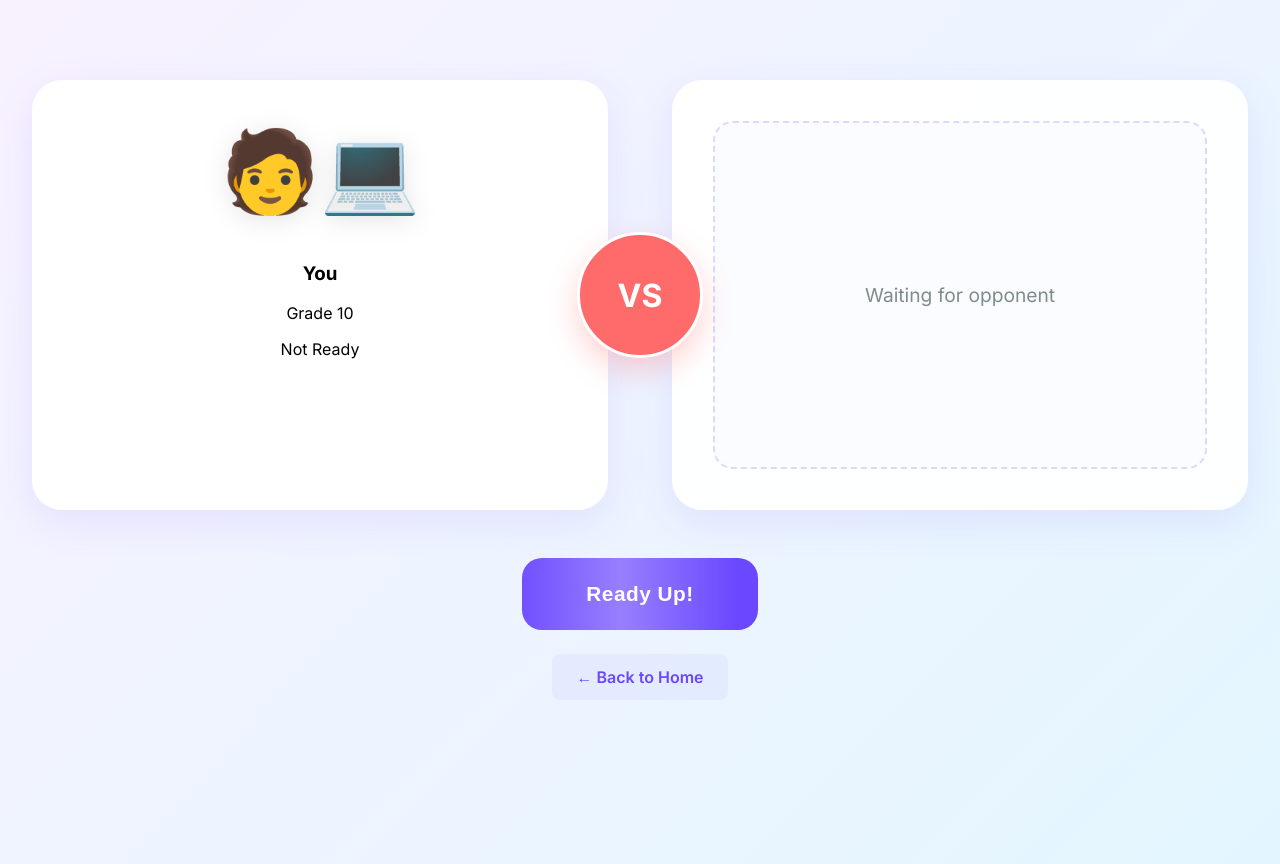
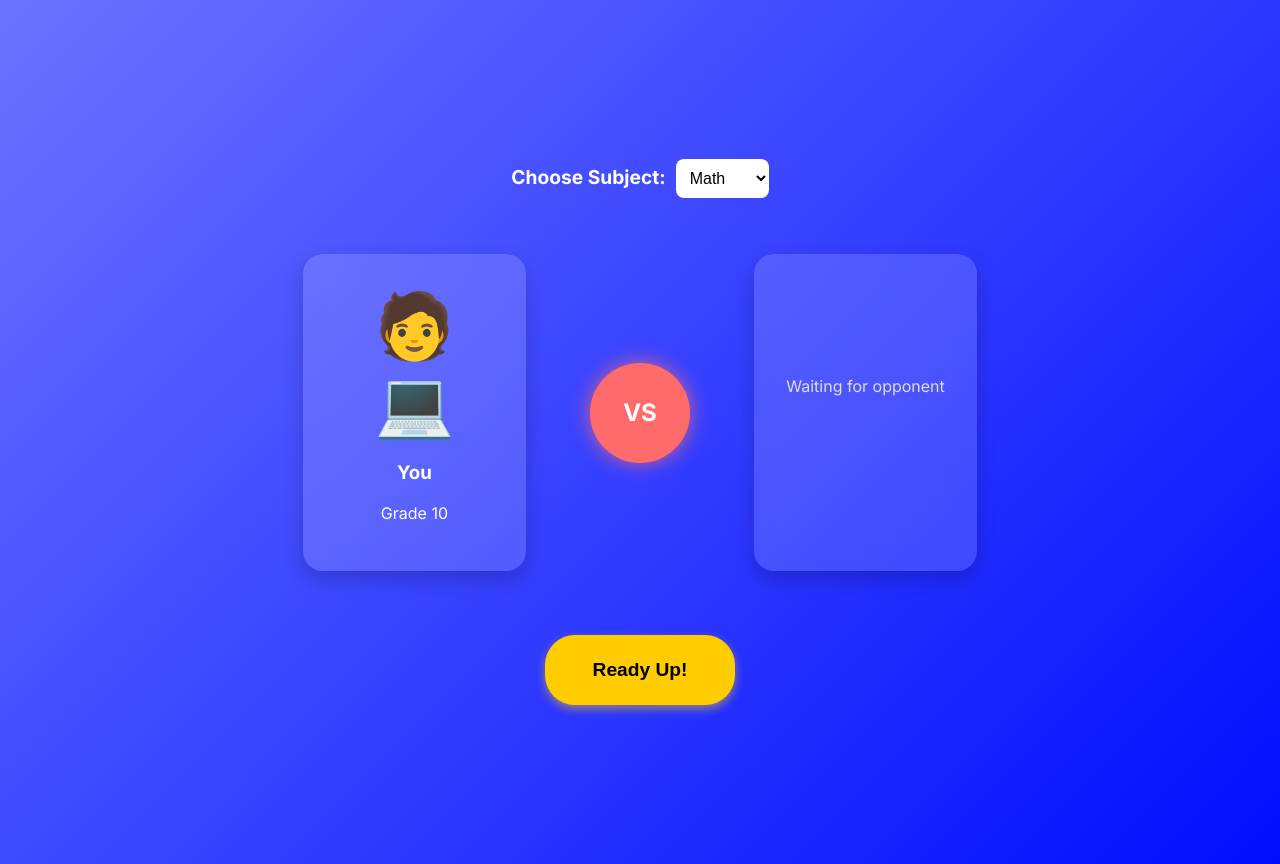
Before and after one commit to arcchiebald/MindClash, a React (Create React App) app in the folder my-app/: page /battle in a window 1280 px wide. Built offline with nearby package versions, Linux system fonts and the light colour scheme.

Commit message:
added battlesession

```diff
--- a/my-app/src/pages/Battle.css
+++ b/my-app/src/pages/Battle.css
@@ -1,263 +1,147 @@
-/* Battle.css */
-:root {
-    --primary: #6b48ff;
-    --secondary: #ff6b6b;
-    --accent: #ffd700;
-  }
+/* src/pages/Battle.css */
 
 .battle-container {
   padding: 2rem;
   min-height: 100vh;
-    background: linear-gradient(135deg, #f8f2ff 0%, #e3f6ff 100%);
+  background: linear-gradient(135deg, #6b73ff 0%, #000dff 100%);
   font-family: 'Inter', sans-serif;
+  color: white;
+  display: flex;
+  flex-direction: column;
+  align-items: center;
+  justify-content: center;
+}
+
+.subject-select-container {
+  margin-bottom: 1.5rem;
+  text-align: center;
+}
+
+.subject-select-container label {
+  font-size: 1.2rem;
+  font-weight: bold;
+}
+
+.subject-select {
+  margin-left: 10px;
+  padding: 10px;
+  font-size: 1rem;
+  border-radius: 8px;
+  border: none;
+  background: white;
+  color: black;
+  cursor: pointer;
 }
 
 .battle-panels {
   display: flex;
   justify-content: center;
   gap: 4rem;
-    max-width: 1400px;
-    margin: 3rem auto;
-    position: relative;
+  margin: 2rem auto;
+  max-width: 1200px;
 }
 
 .user-panel, .opponent-panel {
-    flex: 0 1 500px;
-    background: rgba(255, 255, 255, 0.95);
-    padding: 2.5rem;
-    border-radius: 30px;
-    box-shadow: 0 12px 40px rgba(107, 72, 255, 0.1);
-    backdrop-filter: blur(12px);
-    border: 1px solid rgba(255, 255, 255, 0.3);
-    transition: all 0.4s cubic-bezier(0.175, 0.885, 0.32, 1.275);
-    position: relative;
-    overflow: hidden;
-  }
-
-  .user-panel::before, .opponent-panel::before {
-    content: '';
-    position: absolute;
-    top: -50%;
-    left: -50%;
-    width: 200%;
-    height: 200%;
-    background: linear-gradient(45deg, transparent 20%, rgba(107, 72, 255, 0.05) 50%, transparent 80%);
-    animation: shine 6s infinite linear;
-  }
-
-  @keyframes shine {
-    100% { transform: translateX(100%); }
-  }
-
-  .user-panel:hover, .opponent-panel:hover {
-    transform: translateY(-8px) scale(1.02);
-    box-shadow: 0 20px 50px rgba(107, 72, 255, 0.2);
+  flex: 1;
+  background: rgba(255, 255, 255, 0.15);
+  padding: 2rem;
+  border-radius: 20px;
+  box-shadow: 0 8px 20px rgba(0, 0, 0, 0.2);
+  text-align: center;
+  backdrop-filter: blur(10px);
 }
 
 .battle-avatar {
-    font-size: 5rem;
-    margin-bottom: 1.5rem;
-    display: inline-block;
-    filter: drop-shadow(0 4px 12px rgba(0,0,0,0.1));
-    transition: transform 0.3s ease;
-  }
-
-  .battle-avatar:hover {
-    transform: rotate(15deg) scale(1.1);
+  font-size: 4rem;
+  margin-bottom: 1rem;
 }
 
 .vs-circle {
-    width: 120px;
-    height: 120px;
-    background: var(--secondary);
+  width: 100px;
+  height: 100px;
+  background: #ff6b6b;
   border-radius: 50%;
   display: flex;
   align-items: center;
   justify-content: center;
-    font-size: 2rem;
-    font-weight: 800;
+  font-size: 1.5rem;
+  font-weight: bold;
   color: white;
-    position: absolute;
-    left: 50%;
-    top: 50%;
-    transform: translate(-50%, -50%);
-    z-index: 2;
-    box-shadow: 0 12px 30px rgba(255, 107, 107, 0.3);
-    border: 3px solid white;
+  align-self: center;
+  box-shadow: 0 0 20px rgba(255, 107, 107, 0.8);
 }
 
 .searching-pulse {
-    position: absolute;
-    width: 100%;
-    height: 100%;
-    border-radius: 50%;
-    background: rgba(255,107,107,0.3);
   animation: pulse 1.5s infinite;
 }
 
 @keyframes pulse {
   0% { transform: scale(0.8); opacity: 1; }
-    100% { transform: scale(2.2); opacity: 0; }
+  100% { transform: scale(2); opacity: 0; }
+}
+
+.battle-controls {
+  text-align: center;
+  margin-top: 2rem;
 }
 
 .ready-button {
-    background: var(--primary);
-    color: white;
+  background: #ffcc00;
+  color: black;
+  font-weight: bold;
   border: none;
-    padding: 1.5rem 4rem;
-    border-radius: 20px;
-    font-size: 1.3rem;
+  padding: 1.5rem 3rem;
+  border-radius: 30px;
+  font-size: 1.2rem;
   cursor: pointer;
   transition: all 0.3s ease;
-    position: relative;
-    overflow: hidden;
-    font-weight: 600;
-    letter-spacing: 0.5px;
+  box-shadow: 0 4px 10px rgba(255, 204, 0, 0.5);
 }
 
-  .ready-button::before {
-    content: '';
-    position: absolute;
-    top: 0;
-    left: -100%;
-    width: 100%;
-    height: 100%;
-    background: linear-gradient(90deg,
-      transparent,
-      rgba(255,255,255,0.3),
-      transparent
-    );
-    animation: shine 1.5s infinite;
-  }
-
-  .ready-button.searching {
-    background: rgba(107, 72, 255, 0.8);
-    cursor: not-allowed;
-    padding-left: 3rem;
-    padding-right: 3rem;
+.ready-button:hover {
+  background: #ffaa00;
 }
 
 .search-spinner {
-    width: 24px;
-    height: 24px;
+  width: 20px;
+  height: 20px;
   border: 3px solid rgba(255,255,255,0.3);
   border-top-color: white;
   border-radius: 50%;
   animation: spin 1s linear infinite;
-    margin-right: 12px;
+  margin-right: 10px;
+}
+
+@keyframes spin {
+  to { transform: rotate(360deg); }
 }
 
 .countdown-timer {
-    font-size: 2.5rem;
-    color: var(--primary);
-    font-weight: 800;
-    margin-bottom: 1.5rem;
-    position: relative;
-    padding: 1rem;
-    background: rgba(107, 72, 255, 0.05);
-    border-radius: 15px;
+  font-size: 1.5rem;
+  color: white;
+  margin-bottom: 1rem;
 }
 
-  .countdown-progress {
-    position: absolute;
-    bottom: 0;
-    left: 0;
-    height: 4px;
-    background: var(--secondary);
-    transition: width 1s linear;
-    box-shadow: 0 2px 8px rgba(255,107,107,0.3);
+.back-button {
+  display: block;
+  text-align: center;
+  margin-top: 2rem;
+  color: #ffcc00;
+  text-decoration: none;
+  font-weight: 600;
 }
 
-  .cancel-button {
-    background: var(--secondary);
-    color: white;
-    border: none;
-    padding: 1rem 2rem;
-    border-radius: 15px;
-    cursor: pointer;
-    transition: all 0.3s ease;
-    font-weight: 600;
-    letter-spacing: 0.5px;
-    box-shadow: 0 4px 15px rgba(255,107,107,0.3);
-  }
-
-  .cancel-button:hover {
-    transform: scale(1.05);
-    box-shadow: 0 6px 20px rgba(255,107,107,0.4);
+.win-stats {
+  background: rgba(255, 215, 0, 0.3);
+  padding: 0.5rem 1rem;
+  border-radius: 8px;
+  margin-top: 1rem;
 }
 
 .opponent-placeholder {
-    background: rgba(248, 249, 255, 0.5);
-    border-radius: 20px;
-    padding: 2rem;
-    color: #7f8c8d;
-    min-height: 280px;
+  color: #ddd;
+  min-height: 200px;
   display: flex;
   align-items: center;
   justify-content: center;
-    font-size: 1.2rem;
-    border: 2px dashed rgba(107, 72, 255, 0.2);
 }
-
-  .win-stats {
-    background: rgba(255, 215, 0, 0.1);
-    padding: 0.8rem 1.5rem;
-    border-radius: 10px;
-    color: #2f2d2e;
-    font-weight: 600;
-    margin-top: 1rem;
-    border: 2px solid var(--accent);
-  }
-
-  .back-button {
-    display: inline-flex;
-    align-items: center;
-    gap: 0.8rem;
-    color: var(--primary);
-    text-decoration: none;
-    font-weight: 600;
-    padding: 1rem 2rem;
-    border-radius: 12px;
-    transition: all 0.3s ease;
-    margin: 2rem auto;
-    background: rgba(107, 72, 255, 0.05);
-  }
-
-  .back-button:hover {
-    background: rgba(107, 72, 255, 0.1);
-    transform: translateX(-8px);
-  }
-
-  @media (max-width: 768px) {
-    .battle-panels {
-      flex-direction: column;
-      gap: 2rem;
-      padding: 1rem;
-    }
-
-    .user-panel, .opponent-panel {
-      flex: none;
-      width: 100%;
-      padding: 1.5rem;
-    }
-
-    .vs-circle {
-      position: static;
-      transform: none;
-      margin: 2rem auto;
-    }
-
-    .battle-avatar {
-      font-size: 3.5rem;
-    }
-  }
-
-  /* Glow animation when both ready */
-  @keyframes ready-glow {
-    0% { box-shadow: 0 0 0 0 rgba(107, 72, 255, 0.2); }
-    100% { box-shadow: 0 0 0 15px rgba(107, 72, 255, 0); }
-  }
-
-  .ready-glow {
-    animation: ready-glow 1.5s infinite;
-  }
--- a/my-app/src/pages/Battle.js
+++ b/my-app/src/pages/Battle.js
@@ -1,13 +1,13 @@
-// src/pages/Battle.js
-import React, { useState, useEffect } from 'react';
-import { Link } from 'react-router-dom';
+import React, { useState } from 'react';
+import { useNavigate } from 'react-router-dom';
 import './Battle.css';
 
 const Battle = () => {
   const [isSearching, setIsSearching] = useState(false);
   const [foundOpponent, setFoundOpponent] = useState(null);
   const [countdown, setCountdown] = useState(5);
-  const [userReady, setUserReady] = useState(false);
+  const [selectedSubject, setSelectedSubject] = useState('Math');
+  const navigate = useNavigate();
 
   // Mock opponents data
   const mockOpponents = [
@@ -20,24 +20,29 @@ const Battle = () => {
     if (!isSearching && !foundOpponent) {
       setIsSearching(true);
 
-      // Mock opponent search delay
       setTimeout(() => {
-        setIsSearching(false);
         const opponent = mockOpponents[
           Math.floor(Math.random() * mockOpponents.length)
         ];
+        setIsSearching(false);
         setFoundOpponent(opponent);
-        startCountdown();
+        startCountdown(opponent); // Pass opponent directly here
       }, 2000);
     }
   };
 
-  const startCountdown = () => {
+  const startCountdown = (opponent) => { // Accept opponent as parameter
     const timer = setInterval(() => {
       setCountdown((prev) => {
         if (prev <= 1) {
           clearInterval(timer);
-          // Start battle here later
+          navigate('/battle/session', {
+            state: {
+              opponent: opponent, // Use the parameter
+              user: { name: "You", avatar: "🧑💻", grade: 10 },
+              subject: selectedSubject,
+            }
+          });
           return 5;
         }
         return prev - 1;
@@ -51,26 +56,38 @@ const Battle = () => {
     setCountdown(5);
   };
 
+  const handleSubjectChange = (e) => {
+    setSelectedSubject(e.target.value);
+  };
+
   return (
     <div className="battle-container">
+      <div className="subject-select-container">
+        <label htmlFor="subject">Choose Subject:</label>
+        <select
+          id="subject"
+          value={selectedSubject}
+          onChange={handleSubjectChange}
+          className="subject-select"
+        >
+          <option value="Math">Math</option>
+          <option value="English">English</option>
+          <option value="History">History</option>
+        </select>
+      </div>
+
       <div className="battle-panels">
-        {/* Current User Panel */}
         <div className="user-panel">
           <div className="battle-avatar">🧑💻</div>
           <h3>You</h3>
           <p>Grade 10</p>
-          <div className={`ready-status ${userReady ? 'ready' : ''}`}>
-            {userReady ? 'Ready!' : 'Not Ready'}
-          </div>
         </div>
 
-        {/* VS Separator */}
         <div className="vs-circle">
           <span>VS</span>
           {isSearching && <div className="searching-pulse"></div>}
         </div>
 
-        {/* Opponent Panel */}
         <div className="opponent-panel">
           {foundOpponent ? (
             <>
@@ -87,7 +104,6 @@ const Battle = () => {
         </div>
       </div>
 
-      {/* Battle Controls */}
       <div className="battle-controls">
         {!foundOpponent ? (
           <button
@@ -108,10 +124,6 @@ const Battle = () => {
           <div className="countdown-container">
             <div className="countdown-timer">
               Starting in {countdown}
-              <div
-                className="countdown-progress"
-                style={{ width: `${(countdown / 5) * 100}%` }}
-              ></div>
             </div>
             <button onClick={handleCancel} className="cancel-button">
               Cancel
@@ -119,10 +131,6 @@ const Battle = () => {
           </div>
         )}
       </div>
-
-      <Link to="/" className="back-button">
-        ← Back to Home
-      </Link>
     </div>
   );
 };
--- /dev/null
+++ b/my-app/src/pages/BattleSession.css
@@ -0,0 +1,115 @@
+.battle-session-container {
+    display: flex;
+    flex-direction: column;
+    align-items: center;
+    background: linear-gradient(135deg, #6b73ff 0%, #000dff 100%);
+    color: white;
+    padding: 2rem;
+    min-height: 100vh;
+  }
+
+  .players-container {
+    display: flex;
+    justify-content: center;
+    align-items: center;
+    margin-bottom: 2rem;
+    gap: 2rem;
+  }
+
+  .player-card {
+    background: rgba(255, 255, 255, 0.1);
+    padding: 1.5rem;
+    border-radius: 15px;
+    box-shadow: 0 0 20px rgba(0, 0, 0, 0.3);
+    text-align: center;
+    backdrop-filter: blur(8px);
+  }
+
+  .avatar {
+    font-size: 3rem;
+    margin-bottom: 1rem;
+  }
+
+  .vs {
+    font-size: 2rem;
+    font-weight: bold;
+    color: #ff6b6b;
+    text-align: center;
+    padding: 1rem;
+    border-radius: 50%;
+    background-color: #fff;
+    box-shadow: 0 0 15px rgba(255, 107, 107, 0.8);
+  }
+
+  .question-container {
+    display: flex;
+    flex-direction: column;
+    align-items: center;
+    margin-top: 2rem;
+  }
+
+  .question {
+    font-size: 1.5rem;
+    margin-bottom: 1rem;
+  }
+
+  .answer-input {
+    padding: 10px;
+    font-size: 1.2rem;
+    border-radius: 8px;
+    border: none;
+    margin-bottom: 1rem;
+    width: 250px;
+    text-align: center;
+  }
+
+  .submit-button {
+    background: #ffcc00;
+    color: black;
+    padding: 1rem 2rem;
+    border-radius: 30px;
+    font-size: 1.2rem;
+    cursor: pointer;
+    transition: background-color 0.3s ease;
+  }
+
+  .submit-button:hover {
+    background-color: #ffaa00;
+  }
+
+  .back-button {
+    margin-top: 2rem;
+    color: #ffcc00;
+    text-decoration: none;
+    font-weight: bold;
+    font-size: 1.1rem;
+  }
+  .subject-badge {
+  background: #6b48ff;
+  color: white;
+  padding: 0.3rem 0.8rem;
+  border-radius: 15px;
+  font-size: 0.9rem;
+  display: inline-block;
+  margin-top: 0.5rem;
+}
+
+.win-stats {
+  background: rgba(255, 215, 0, 0.1);
+  padding: 0.5rem 1rem;
+  border-radius: 8px;
+  margin-top: 1rem;
+  color: #ff6b6b;
+  font-weight: 600;
+}
+
+.error-container {
+  text-align: center;
+  padding: 2rem;
+}
+
+.error-container ul {
+  text-align: left;
+  max-width: 300px;
+  margin: 1rem auto;
+}
--- /dev/null
+++ b/my-app/src/pages/BattleSession.js
@@ -0,0 +1,54 @@
+import React from 'react';
+import { useLocation, Link } from 'react-router-dom';
+import './BattleSession.css';
+
+const BattleSession = () => {
+    const location = useLocation();
+    const { user, opponent, subject } = location.state || {};
+
+    if (!opponent) {
+      return (
+        <div className="battle-session-container">
+          <h2>Error: No opponent data received</h2>
+          <p>Possible reasons:</p>
+          <ul>
+            <li>Direct URL access without matchmaking</li>
+            <li>Connection timeout</li>
+          </ul>
+          <Link to="/battle" className="back-button">
+            ← Back to Matchmaking
+          </Link>
+        </div>
+      );
+    }
+
+    return (
+      <div className="battle-session-container">
+        <div className="players-container">
+          {/* User Card */}
+          <div className="player-card">
+            <div className="avatar">{user?.avatar}</div>
+            <h3>{user?.name}</h3>
+            <p>Grade {user?.grade}</p>
+            <p className="subject-badge">{subject}</p>
+          </div>
+
+          <div className="vs">VS</div>
+
+          {/* Opponent Card */}
+          <div className="player-card">
+            <div className="avatar">{opponent.avatar}</div>
+            <h3>{opponent.name}</h3>
+            <p>Grade {opponent.grade}</p>
+            <div className="win-stats">
+              🏆 {opponent.wins} Career Wins
+            </div>
+          </div>
+        </div>
+
+        {/* ... rest of your battle interface ... */}
+      </div>
+    );
+  };
+
+  export default BattleSession;
```
Also changed, not shown: my-app/src/App.js (+6 -6 lines). Lines whose indentation alone changed are shown as unchanged.
